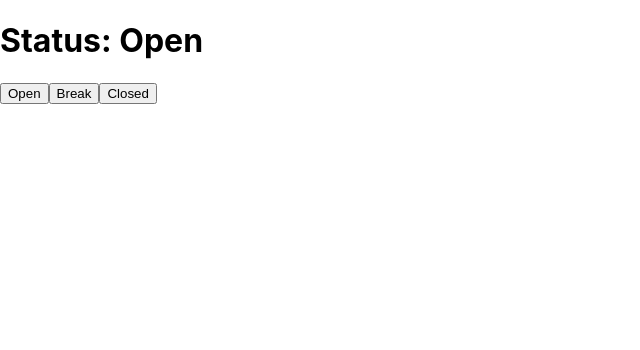
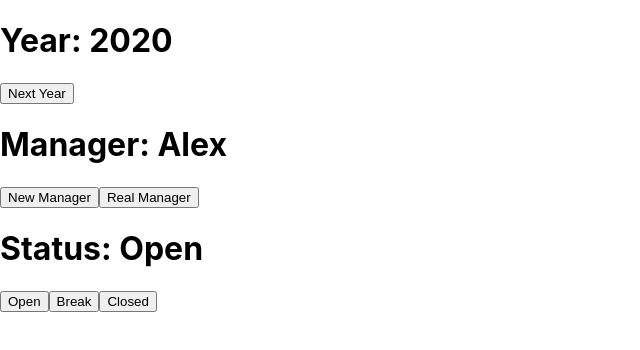
Before and after one commit to ryguy806/reactpractice, a React (Create React App) app: page / in a window 1280 px wide. Shown: the top 350 px of the page, without its empty margins (0-640 px from the left). Built offline with nearby package versions, Linux system fonts and the light colour scheme.

Commit message:
Practice with managaing multiple useStates

```diff
--- a/src/index.js
+++ b/src/index.js
@@ -4,14 +4,28 @@ import './index.css';
 
 function App() {
 
+    const [year, setYear] = useState(2020);
+    const [manager, setManager] = useState("Alex");
     const [status, setStatus] = useState("Open");
+
     return (
+        <>
+            <div>
+                <h1>Year: {year}</h1>
+                <button onClick={() => setYear(year+1)}>Next Year</button>
+            </div>
+            <div>
+                <h1>Manager: {manager}</h1>
+                <button onClick={() => setManager("Ryan")}>New Manager</button>
+                <button onClick={() => setManager("Sam")}>Real Manager</button>
+            </div>
             <div>
                 <h1>Status: {status}</h1>
                 <button onClick={() => setStatus("Open")}>Open</button>
                 <button onClick={() => setStatus("Back In 5")}>Break</button>
                 <button onClick={() => setStatus("Closed")}>Closed</button>
             </div>
+        </>
     )
 }
 
```
Lines whose indentation alone changed are shown as unchanged.
